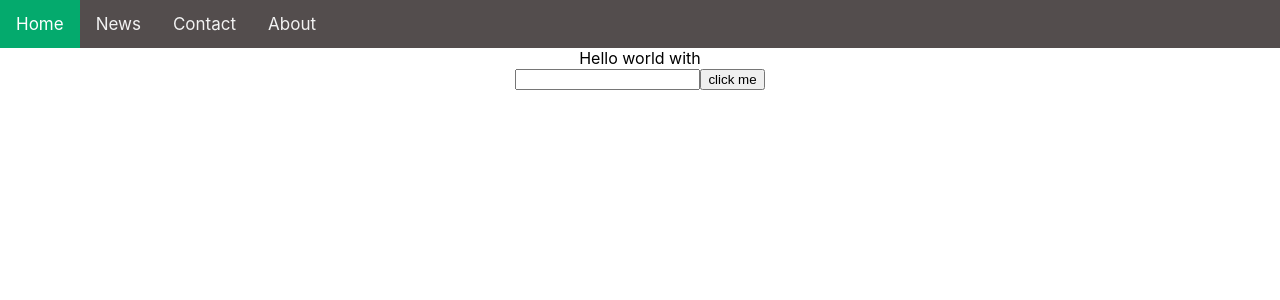
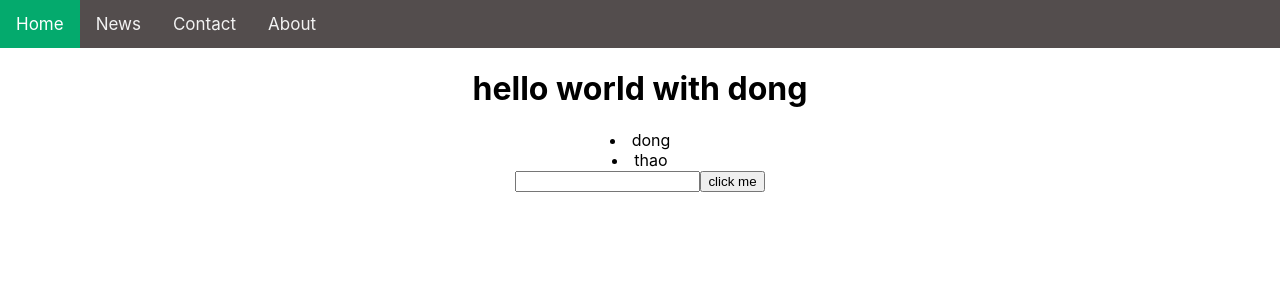
Before and after one commit to ddong180302/redux-react-app, a React (Create React App) app: page / in a window 1280 px wide. Shown: the top 300 px of the page. Built offline with nearby package versions, Linux system fonts and the light colour scheme.

Commit message:
commit use state

```diff
--- a/src/App.js
+++ b/src/App.js
@@ -4,28 +4,44 @@ import React, { useState } from 'react';
 
 function App() {
 
-  let [name, setName] = useState('');
+  let [name, setName] = useState('dong');
   const [ten, setTen] = useState('');
+  const [todos, setTodos] = useState([
+    { id: '1', title: 'dong' },
+    { id: '2', title: 'thao' }
+  ])
 
   /*name: giá trị của biến
   setName: hàm xử lý khi biến có sự thay đổi
   */
-  const handleOnclick = () => {
-    console.log(".....state: ", name)
-    setName(ten);
+  const handleOnclick = (event) => {
+    if (!ten) {
+      alert('empty todo!')
+      return;
+    }
+    let newTodo = { id: '', title: ten }
+    setTodos([...todos, newTodo])
+    setTen('')
   }
 
-  const handleOnchaneInput = (event) => {
-    setTen(event.target.value);
+  const handleOnchange = (event) => {
+    setTen(event.target.value)
   }
   return (
     <div className="App">
       <Nav />
-      <div>Hello world with {name}</div>
-      <input type="text" value={ten} onChange={(event) => handleOnchaneInput(event)} />
-      <button type='button' onClick={() => handleOnclick()}>
-        click me
-      </button>
+      <h1>hello world with {name}</h1>
+      <div className='todo-container'>
+        <div className='todo-list'>
+          {todos.map(item => {
+            return (
+              <li className='todo-child' key={item.id}> {item.title}</li>
+            )
+          })}
+        </div>
+      </div>
+      <input type='input' value={ten} onChange={(event) => handleOnchange(event)} />
+      <button type='button' onClick={(event) => handleOnclick(event)}>click me</button>
     </div>
   );
 }
```
